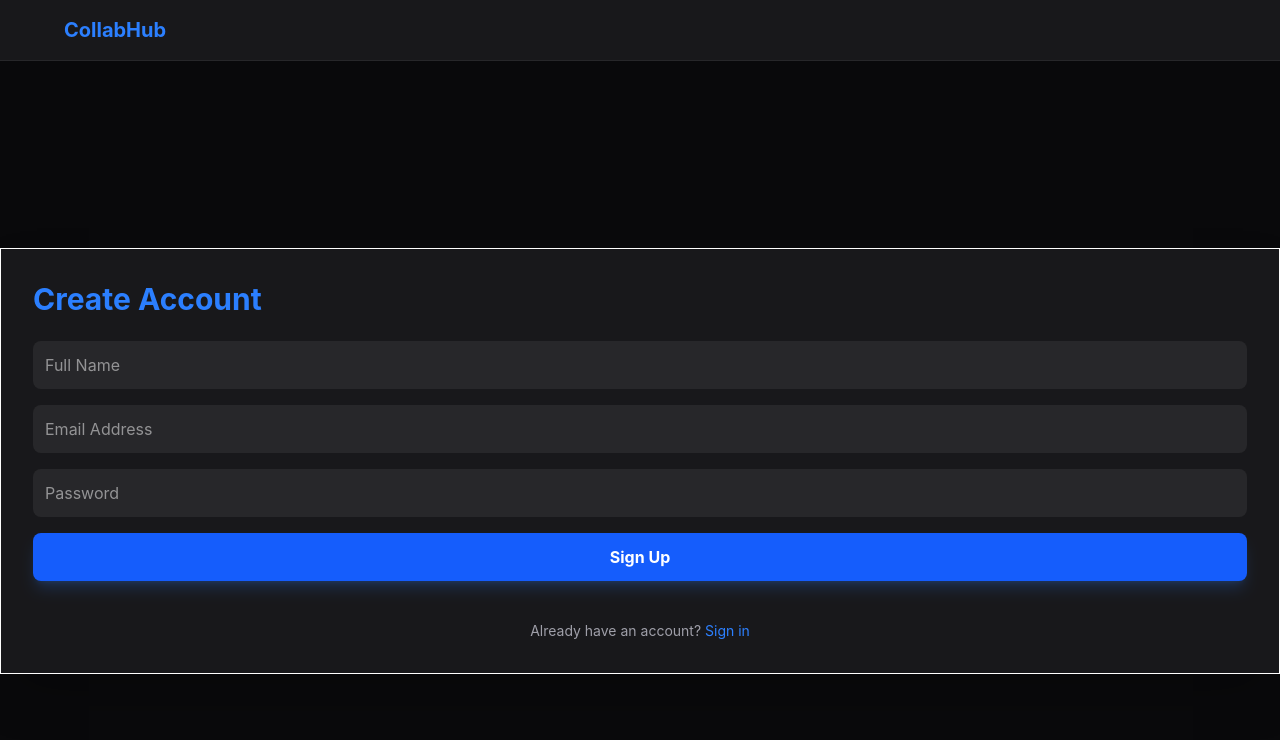
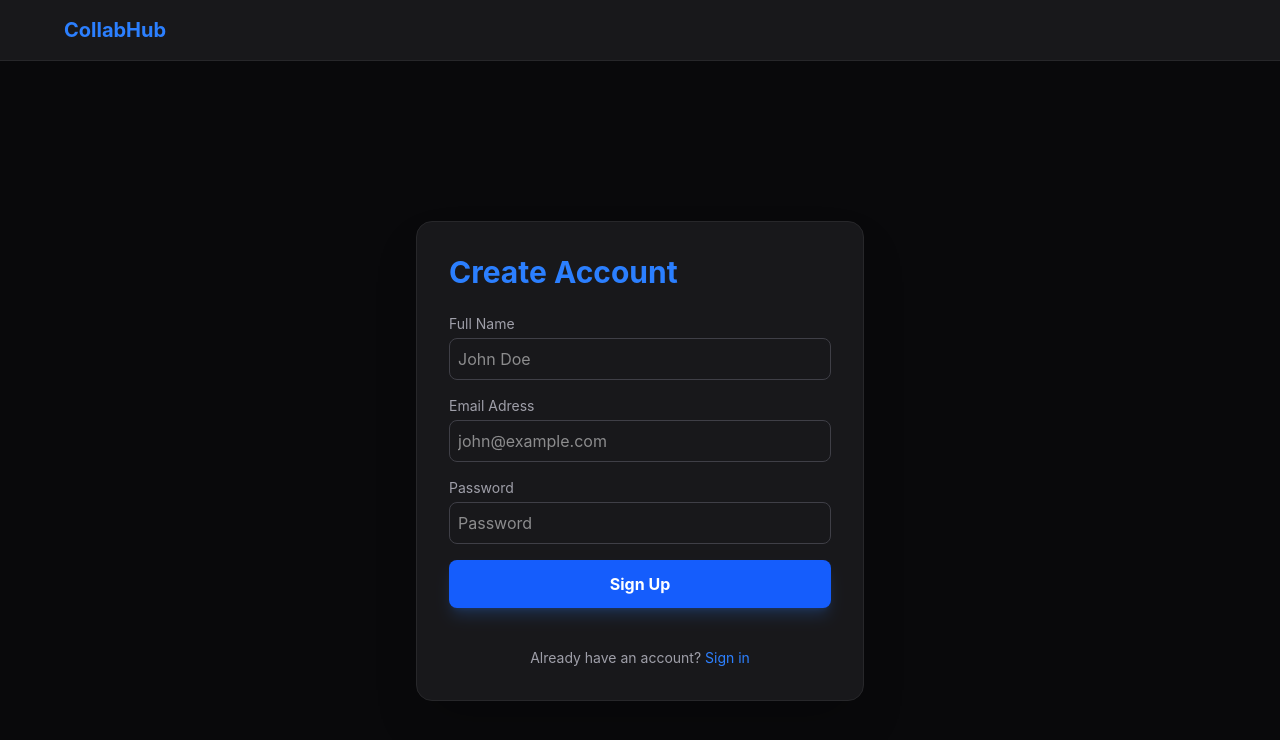
Before and after one commit to nika131/CollabHub-Postgres-Express-React-Node-, a React (Vite) app in the folder frontend/: page /register in a window 1280 px wide. Shown: the top 740 px of the page. Built offline with nearby package versions, Linux system fonts and the light colour scheme.

Commit message:
refactor: integrate shared components (FormInput, ProjectCard) across Auth and Explore pages and improve error handling

```diff
--- a/frontend/src/components/dashboard/ProfileSection.tsx
+++ b/frontend/src/components/dashboard/ProfileSection.tsx
@@ -54,7 +54,7 @@ export const ProfileSection = ({ profile, onUpdate }: ProfileSectionProps) => {
                 <button
                     onClick={() => setIsEditing(!isEditing)}
                     disabled={loading}
-                    className="text-sm bg-zinc-800 hover:bg-zinc-700 px-4 py-2 rounded-lg transition">
+                    className="text-sm bg-zinc-800 hover:bg-zinc-700 text-zinc-300 hover:text-white px-4 py-2 rounded-lg transition border border-zinc-700">
                     {isEditing ? 'Cancel' : 'Edit Profile'}
                 </button>
             </div>
--- a/frontend/src/pages/Dashboard.tsx
+++ b/frontend/src/pages/Dashboard.tsx
@@ -38,7 +38,7 @@ export default function Dashboard() {
 
     return (
         <div className="min-h-screen bg-zinc-950 text-white p-8">
-            <div className="max-w-2xl mx-auto bg-zinc-900 border border-zinc-800 rounded-xl p-6 shadow-2xl">
+            <div className="max-w-6xl space-y-12 mx-auto bg-zinc-900 border border-zinc-800 rounded-xl p-6 shadow-2xl">
 
                 {/* --- 1. PROFILE COMPONENT --- */}
                 <ProfileSection
@@ -78,6 +78,7 @@ export default function Dashboard() {
                                 key={project.id}
                                 project={project}
                                 onDelete={fetchProjects}
+                                showDelete={true}
                             />
                         ))
                     ) : (
--- a/frontend/src/pages/Login.tsx
+++ b/frontend/src/pages/Login.tsx
@@ -1,17 +1,32 @@
 import React, { useState } from "react";
 import api from "../api/axios";
-import { Link } from "react-router-dom";
-import { useNavigate, useLocation } from "react-router-dom";
+import { Link, useNavigate, useLocation } from "react-router-dom";
+import { FormInput } from "../components/common/FormInput";
+import toast from "react-hot-toast";
 
 export default function Login(){
-    const [formData, setFormData] = useState({  email: '', password: ''});
-    const [error, setError] = useState('');
     const navigate = useNavigate();
     const location = useLocation();
+
+
+    const [formData, setFormData] = useState({  email: '', password: ''});
+    const [fieldErrors, setFieldError] = useState<Record<string, string>>({});
+    const [generalError, setGeneralError] = useState('');
+
     const flashMessage = location.state?.message;
+
+    const handleChange = (field: string, value: string) => {
+        setFormData({ ...formData, [field]: value});
+
+        if(fieldErrors[field]) {
+            setFieldError({ ...fieldErrors, [field]: ''});
+        }
+    };
 
     const handleSubmit = async (e: React.FormEvent) => {
         e.preventDefault();
+        setFieldError({});
+        setGeneralError('');
 
         try{
             const response = await api.post('/auth/login', formData);
@@ -19,35 +34,65 @@ export default function Login(){
             localStorage.setItem('token', response.data.token);
             localStorage.setItem('user_info', JSON.stringify(response.data.user));
 
+            toast.success("Welcome back!")
             navigate('/dashboard');
         }catch (err: any){
-            setError(err.response?.data?.message || "Invalid Credentials");
+            const responseData = err.response?.data
+
+            if(err.response?.status === 400 && responseData?.errors) {
+                const errorMap: Record<string, string> = {};
+
+                Object.entries(responseData.errors).forEach(([field, messages]: [string, any]) => {
+                    errorMap[field] = Array.isArray(messages) ? messages[0] :messages;
+                });
+
+                setFieldError(errorMap);
+            }else{
+                setGeneralError(responseData?.message || "Registration Failed. Try again.")
+            }
         }
     };
 
     return (
         <div className="flex min-h-screen items-center justify-center bg-zinc-950 text-white">
-            <form onSubmit={handleSubmit} className="w-full max-w-md rounded-2xl bg-zinc-900 p-8 shadow-2xl border border zinc-800">
+            <form onSubmit={handleSubmit} noValidate className="w-full max-w-md rounded-2xl bg-zinc-900 p-8 shadow-2xl border border zinc-800">
                 <h2 className="text3xl font-bold text-blue-500 mb-6">Welcome Back</h2>
 
-                {flashMessage && <p className="mb-4 text-blue-400 bg-blue-900/20 p-3 rounded-lg text-sm">{flashMessage}</p>}
+                {flashMessage &&
+                    <p className="mb-4 text-blue-400 bg-blue-900/20 p-3 rounded-lg text-sm">
+                        {flashMessage}
+                    </p>
+                }
 
-                {error && <p className="mb-4 text-red-400 bg-red-900/20 p-3 rounded-lg text-sm">{error}</p>}
+                {generalError &&
+                    <p className="mb-4 text-red-400 bg-red-900/20 p-3 rounded-lg text-sm">
+                        {generalError}
+                        </p>
+                    }
 
                 <div className="space-y-4">
-                    <input
-                        type="email" placeholder="Email Address"
-                        className="w-full rounded-lg bg-zinc-800 p-3 outline-none focus:ring-2 focus:ring-blue-500 transition-all"
-                        onChange={(e) => setFormData({...formData, email: e.target.value})}
+                    <FormInput
+                        label="Email Address"
+                        type="email"
+                        placeholder="name@company.com"
+                        value={formData.email}
+                        onChange={(e) => handleChange('email', e.target.value)}
+                        error={fieldErrors.email}
                     />
-                    <input
-                        type="password" placeholder="Password"
-                        className="w-full rounded-lg bg-zinc-800 p-3 outline-none focus:ring-2 focus:ring-blue-500 transition-all"
-                        onChange={(e) => setFormData({...formData, password: e.target.value})}
+                    <FormInput
+                        label="Password"
+                        type="password"
+                        placeholder="Password"
+                        onChange={(e) => handleChange('password', e.target.value)}
+                        error={fieldErrors.password}
                     />
-                    <button type="submit" className="w-full rounded-lg bg-blue-600 py-3 font-bold hover:bg-blue-500 transition-colors">
+
+                    <button
+                        type="submit"
+                        className="w-full rounded-lg bg-blue-600 py-3 font-bold hover:bg-blue-500 transition-colors">
                         Login
                     </button>
+
                     <p className="mt-6 text-center text-sm text-zinc-400">
                         Don't have an account?{" "}
                         <Link to="/register" className="text-blue-500 hover:underline">
--- a/frontend/src/pages/Register.tsx
+++ b/frontend/src/pages/Register.tsx
@@ -1,47 +1,86 @@
 import React, { useState } from "react";
 import api from "../api/axios";
-import { Link } from "react-router-dom";
+import { Link, useNavigate } from "react-router-dom";
+import { FormInput } from "../components/common/FormInput";
+import toast from "react-hot-toast";
 
 export default function Register() {
+    const navigate = useNavigate();
     const [formData, setFormData] = useState({ fullName: '', email: '', password: ''});
-    const [error, setError] = useState('');
+    const [fieldErrors, setFieldErrors] = useState<Record<string, string>>({})
+    const [generalErrors, setGeneralErrors] = useState('');
+
+    const handleChnage = (field: string, value: string) => {
+        setFormData({ ...formData, [field]: value});
+
+        if (fieldErrors[field]){
+            setFieldErrors({ ...fieldErrors, [field]: ''})
+        }
+    };
 
     const handleSubmit = async (e: React.FormEvent) => {
         e.preventDefault();
+        setFieldErrors({})
+        setGeneralErrors('')
 
         try {
-            const response = await api.post('/auth/register', formData);
-            console.log("Success:", response.data);
-            alert("Account Created successfully!");
+            await api.post('/auth/register', formData);
+            toast.success("Welcome to collabHub")
+            navigate('/login');
         } catch (err: any){
-            console.error("Backend Error Details:", err.respose?.data);
-            setError(err.response?.data?.message || "Something went wrong");
+            const responseData = err.response?.data
+
+            if(err.response?.status === 400 && responseData?.errors) {
+                const errorMap: Record<string, string> = {};
+
+                Object.entries(responseData.errors).forEach(([field, messages]: [string, any]) => {
+                    errorMap[field] = Array.isArray(messages) ? messages[0] :messages;
+                });
+
+                setFieldErrors(errorMap);
+            }else{
+                setGeneralErrors(responseData?.message || "Registration Failed. Try again.")
+            }
         }
     };
 
     return (
         <div className="flex min-h-screen items-center justify-center bg-zinc-950 text-white">
-            <form onSubmit={handleSubmit} className="w-full max-w-wd rounded_2xl bg-zinc-900 p-8 shadow-2xl border border-zinc_800">
+            <form onSubmit={handleSubmit} noValidate className="w-full max-w-md rounded-2xl bg-zinc-900 p-8 shadow-2xl border border-zinc-800">
                 <h2 className="text-3xl font-bold text-blue-500 mb-6">Create Account</h2>
 
-                {error && <p className="mb-4 text-red-400 bg-red-900/20 p-3 rounded-lg text-sm">{error}</p>}
+                {generalErrors && (
+                    <p className="mb-4 text-red-400 bg-red-900/20 p-3 rounded-lg text-sm">
+                        {generalErrors}
+                    </p>
+                )}
 
                 <div className="space-y-4">
-                    <input
-                    type="text" placeholder="Full Name"
-                    className="w-full rounded-lg bg-zinc-800 p-3 outline-none focus:ring-2 focus:ring-blue-500 transition-all"
-                    onChange={(e) => setFormData({...formData, fullName: e.target.value})}
+                    <FormInput
+                        label="Full Name"
+                        placeholder="John Doe"
+                        value={formData.fullName}
+                        onChange={(e) => handleChnage('fullName', e.target.value)}
+                        error={fieldErrors.fullName}
                     />
-                    <input
-                    type="email" placeholder="Email Address"
-                    className="w-full rounded-lg bg-zinc-800 p-3 outline-none focus:ring-2 focus:ring-blue-500 transition-all"
-                    onChange={(e) => setFormData({...formData, email: e.target.value})}
+
+                    <FormInput
+                        label="Email Adress"
+                        type="email"
+                        placeholder="john@example.com"
+                        value={formData.email}
+                        onChange={(e) => handleChnage('email', e.target.value)}
+                        error={fieldErrors.email}
                     />
-                    <input
-                    type="Password" placeholder="Password"
-                    className="w-full rounded-lg bg-zinc-800 p-3 outline-none focus:ring-2 focus:ring-blue-500 transition-all"
-                    onChange={(e) => setFormData({...formData, password: e.target.value})}
+                    <FormInput
+                        label="Password"
+                        type="Password"
+                        placeholder="Password"
+                        value={formData.password}
+                        onChange={(e) => handleChnage('password', e.target.value)}
+                        error={fieldErrors.password}
                     />
+
                     <button type="submit" className="w-full rounded-lg bg-blue-600 py-3 font-bold hover:bg-blue-500 transition-colors shadow-lg shadow-blue-500/20">
                         Sign Up
                     </button>
```
Also changed, not shown: frontend/src/components/dashboard/ProjectCard.tsx (+36 -10 lines), frontend/src/pages/Explore.tsx (+9 -27 lines).
